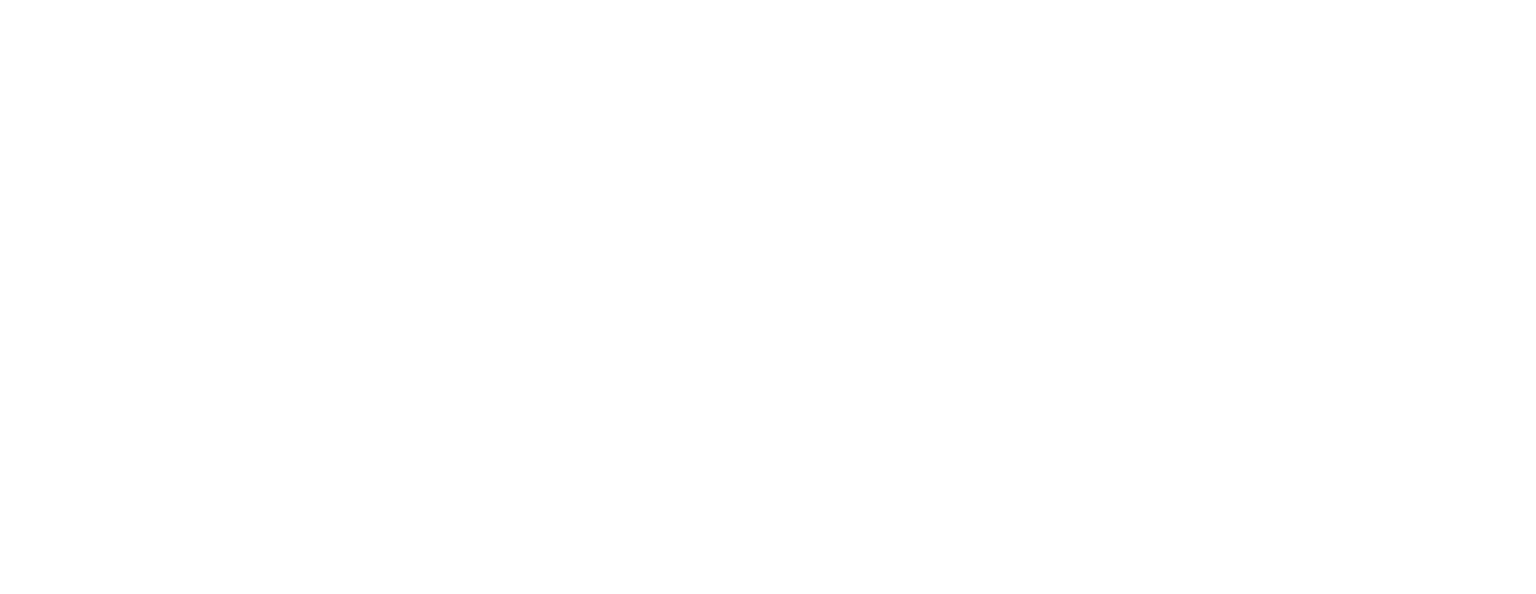
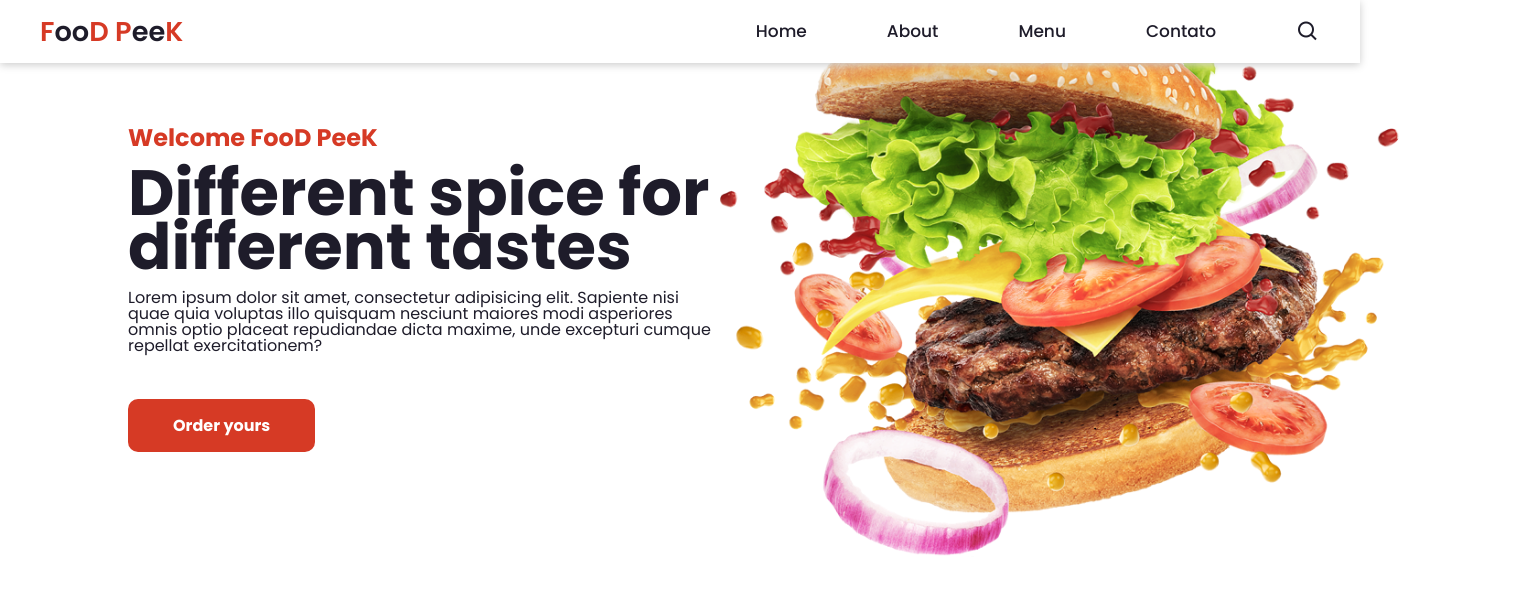
Before and after one commit to nilsonoliv/Landing-Pages, a plain HTML site: page docs/Nova pasta/index.html in a window 1280 px wide. Shown: the whole page, 1536 px wide, since content can reach past the window. Drawn offline with nearby package versions, Linux system fonts and the light colour scheme.

Commit message:
corpo html e estilos da pagina

```diff
--- /dev/null
+++ b/docs/Nova pasta/css/reset.css
@@ -0,0 +1,96 @@
+html, body, div, span, applet, object, iframe,
+h1, h2, h3, h4, h5, h6, p, blockquote, pre,
+a, abbr, acronym, address, big, cite, code,
+del, dfn, em, img, ins, kbd, q, s, samp,
+small, strike, strong, sub, sup, tt, var,
+b, u, i, center,
+dl, dt, dd, ol, ul, li,
+fieldset, form, label, legend,
+table, caption, tbody, tfoot, thead, tr, th, td,
+article, aside, canvas, details, embed,
+figure, figcaption, footer, header, hgroup,
+menu, nav, output, ruby, section, summary,
+time, mark, audio, video {
+	margin: 0;
+	padding: 0;
+	border: 0;
+	/*font-size: 100%;
+	font: inherit;
+	vertical-align: baseline;*/
+}
+/* HTML5 display-role reset for older browsers */
+article, aside, details, figcaption, figure,
+footer, header, hgroup, menu, nav, section {
+	display: block;
+}
+body {
+	line-height: 1;
+}
+ol, ul {
+	list-style: none;
+}
+blockquote, q {
+	quotes: none;
+}
+blockquote:before, blockquote:after,
+q:before, q:after {
+	content: '';
+	content: none;
+}
+table {
+	border-collapse: collapse;
+	border-spacing: 0;
+}
+
+
+
+
+
+/* http://meyerweb.com/eric/tools/css/reset/
+   v2.0 | 20110126
+   License: none (public domain)
+*/
+
+/*html, body, div, span, applet, object, iframe,
+h1, h2, h3, h4, h5, h6, p, blockquote, pre,
+a, abbr, acronym, address, big, cite, code,
+del, dfn, em, img, ins, kbd, q, s, samp,
+small, strike, strong, sub, sup, tt, var,
+b, u, i, center,
+dl, dt, dd, ol, ul, li,
+fieldset, form, label, legend,
+table, caption, tbody, tfoot, thead, tr, th, td,
+article, aside, canvas, details, embed,
+figure, figcaption, footer, header, hgroup,
+menu, nav, output, ruby, section, summary,
+time, mark, audio, video {
+	margin: 0;
+	padding: 0;
+	border: 0;
+	font-size: 100%;
+	font: inherit;
+	vertical-align: baseline;
+}*/
+/* HTML5 display-role reset for older browsers */
+/*article, aside, details, figcaption, figure,
+footer, header, hgroup, menu, nav, section {
+	display: block;
+}
+body {
+	line-height: 1;
+}
+ol, ul {
+	list-style: none;
+}
+blockquote, q {
+	quotes: none;
+}
+blockquote:before, blockquote:after,
+q:before, q:after {
+	content: '';
+	content: none;
+}
+table {
+	border-collapse: collapse;
+	border-spacing: 0;
+}*/
--- /dev/null
+++ b/docs/Nova pasta/css/style.css
@@ -0,0 +1,158 @@
+* {
+    font-family: 'Poppins', sans-serif;
+    list-style: none;
+    text-decoration: none;
+}
+
+:root{
+    --red: #d63a25;
+    --dark: #1e1c2a;
+}
+
+body{
+    color: var(--dark);
+    background: white;
+}
+
+.navigation{
+    display: flex;
+    align-items: center;
+    justify-content: space-between;
+    padding: 18px 40px;
+    box-shadow: 0 0.1rem 0.5rem #ccc;
+    width: 100%;
+    background: white;
+    transition: all 0.5s;
+    position: fixed;
+}
+
+.navigation .logo{
+    color: var(--red);
+    font-size: 1.7rem;
+    font-weight: 600;
+}
+
+.logo span{
+    color: var(--dark);
+}
+
+.navigation ul{
+    display: flex;
+    align-items: center;
+    gap: 5rem;
+}
+
+.navigation ul li a{
+    color: var(--dark);
+    font-size: 17px;
+    font-weight: 500;
+    transition: all 0.5s;
+
+}
+
+.navigation ul li a :hover{
+    color: var(--red);
+}
+
+.navigation i{
+    cursor: pointer;
+    font-size: 1.5rem;
+}
+
+.menu{
+    cursor: pointer;
+    display: none;
+}
+
+.menu .bar{
+    display: block;
+    width: 28px;
+    height: 3px;
+    border-radius: 3px;
+    background: var(--dark);
+    margin: 5px auto;
+    transition: all 0.3s;
+}
+
+.menu .bar:nth-child(1),
+.menu .bar:nth-child(3){
+    background: var(--red);
+}
+
+.home{
+    width: 100%;
+    height: 100%;
+    display: flex;
+    align-items: center;
+    justify-content: space-between;
+    padding: 0px 10%;
+}
+
+.home-text{
+    max-width: 37rem;
+
+}
+
+.home-text .text-h4{
+    font-size: 1.5rem;
+    color: var(--red);
+    margin-bottom: 1rem;
+}
+
+.home-text .text-h1{
+    font-size: 4rem;
+    margin-bottom: 1rem;
+    line-height: 3.4rem;
+}
+
+.home-text p{
+    margin-bottom: 4rem;
+}
+
+.home-btn{
+    padding: 15px 45px;
+    color: white;
+    background: var(--red);
+    border-radius: 10px;
+    font-weight: 700;
+    transition: all 0.5s;
+}
+
+.home-btn:hover{
+    background: #fc4c35;
+}
+
+.home-img img{
+    width: 100%;
+
+}
+
+
+
+
+@media (max-width:785px){
+    .navigation{
+        padding: 8px 20px;
+
+    }
+
+    .menu{
+        display: block;
+    }
+
+    .nav__menu{
+        position: fixed;
+        right: -100%;
+        top: 70px;
+        width: 100%;
+        height: 100%;
+        flex-direction: column;
+        background: white;
+        gap: -10px;
+        transition: 0.3s;
+    }
+
+    .nav__iten{
+        margin: 16px 0;
+    }
+}
--- a/docs/Nova pasta/index.html
+++ b/docs/Nova pasta/index.html
@@ -4,9 +4,46 @@
     <meta charset="UTF-8">
     <meta http-equiv="X-UA-Compatible" content="IE=edge">
     <meta name="viewport" content="width=device-width, initial-scale=1.0">
-    <title>Document</title>
+    <link href='https://unpkg.com/boxicons@2.1.4/css/boxicons.min.css' rel='stylesheet'>
+    <link rel="stylesheet" href="./css/reset.css">
+    <link rel="preconnect" href="https://fonts.googleapis.com">
+    <link rel="preconnect" href="https://fonts.gstatic.com" crossorigin>
+    <link href="https://fonts.googleapis.com/css2?family=Poppins:ital,wght@0,300;0,400;0,500;0,600;0,700;1,500;1,600;1,700&display=swap" rel="stylesheet">
+    <link rel="stylesheet" href="./css/style.css">
+    <title>WebSite</title>
 </head>
 <body>
+    <header>
+        <nav class="navigation">
+           <a class="logo" href="#"> F<span>oo</span>D P<span>ee</span>K</a>
+           <ul class="nav__menu">
+            <li class="nav__iten"><a href="#">Home</a></li>
+            <li class="nav__iten"><a href="#">About</a></li>
+            <li class="nav__iten"><a href="#">Menu</a></li>
+            <li class="nav__iten"><a href="#">Contato</a></li>
+            <i class='bx bx-search'></i>
+           </ul>
+           <div class="menu">
+            <span class="bar"></span>
+            <span class="bar"></span>
+            <span class="bar"></span>
+           </div>
+        </nav>
+    </header>
 
+    <main>
+        <section class="home">
+            <div class="home-text">
+                <h4 class="text-h4"> Welcome FooD PeeK</h4>
+                <h1 class="text-h1">Different spice for different tastes</h1>
+                <p>Lorem ipsum dolor sit amet, consectetur adipisicing elit. Sapiente nisi quae quia voluptas illo quisquam nesciunt maiores modi asperiores omnis optio placeat repudiandae dicta maxime, unde excepturi cumque repellat exercitationem?</p>
+                <a class="home-btn" href="#">Order yours</a>
+            </div>
+            <div class="home-img">
+                <img src="./img/imagem.png" alt="hambirger gigante">
+            </div>
+        </section>
+    </main>
 </body>
+<script src="./js/script.js"></script>
 </html>
```
Also changed, not shown: docs/Nova pasta/js/script.js (added), 2 other files.
